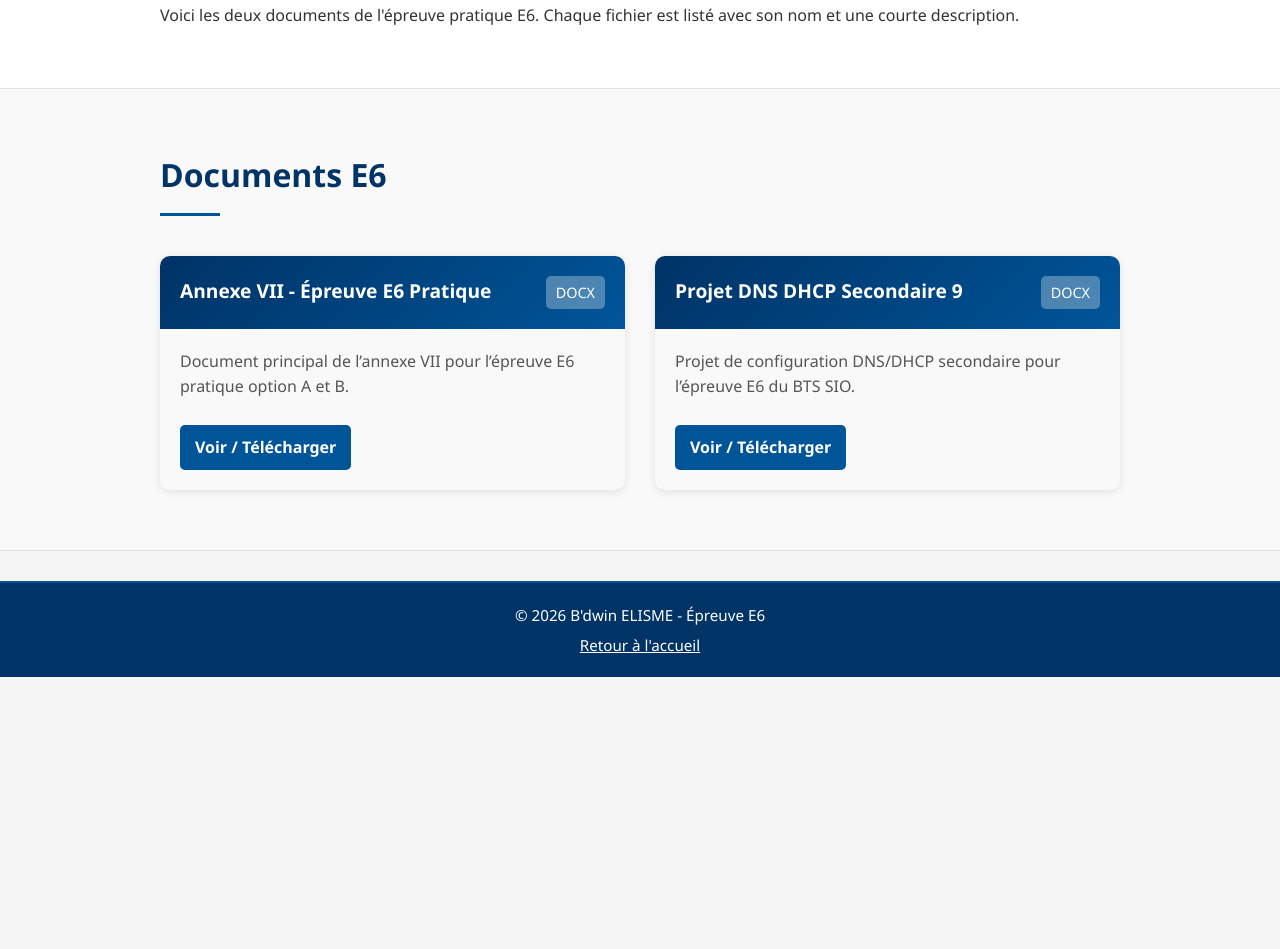
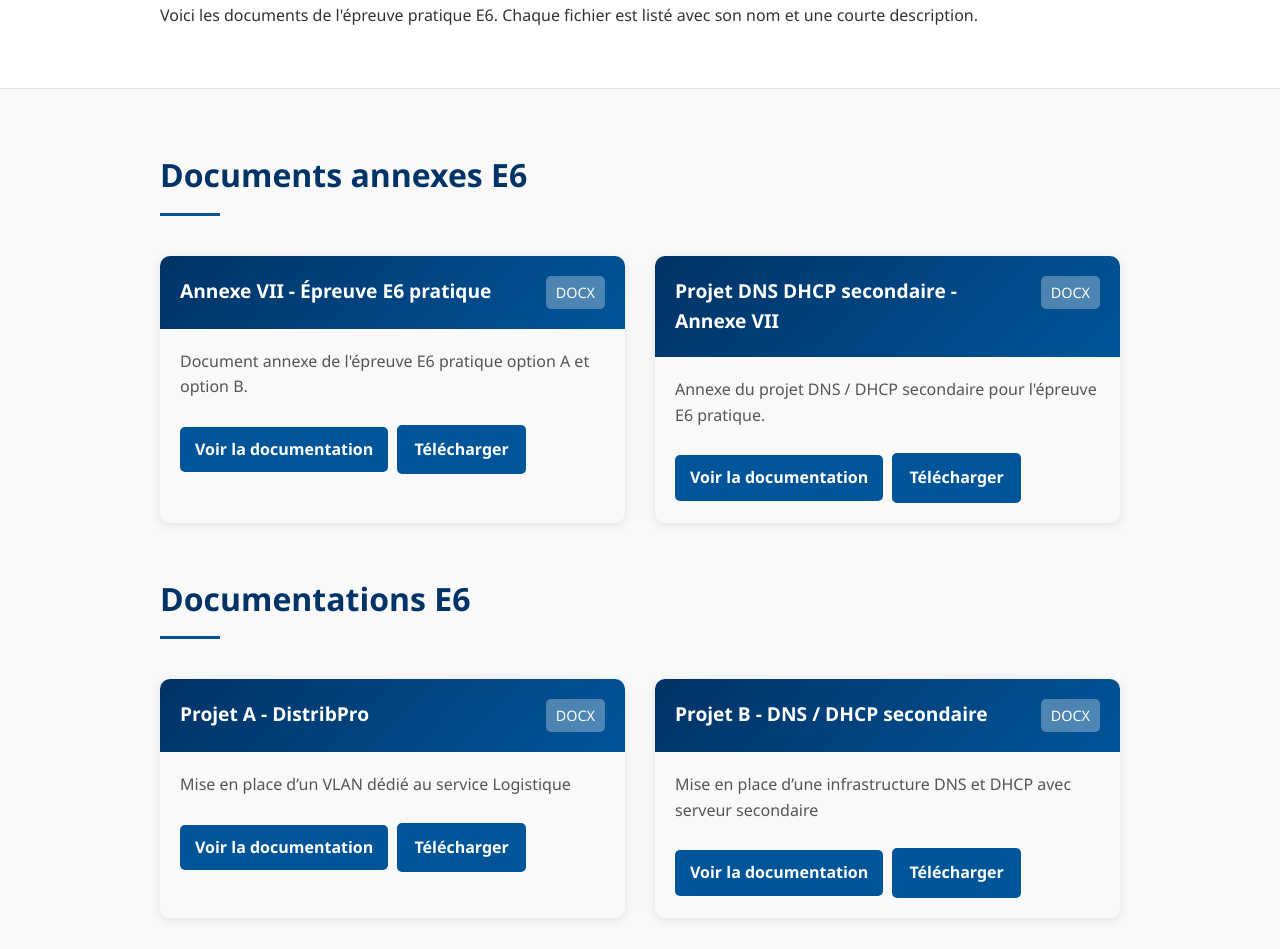
Before and after one commit to bdwin973/portfolio, a plain HTML site: page e6.html in a window 1280 px wide. Shown: the part 551-1500 px from the top of the page. Before the commit the page ends 1228 px from the top, so only its background shows below. Drawn offline with Linux system fonts and the light colour scheme.

Commit message:
Add files via upload

```diff
--- a/e6.html
+++ b/e6.html
@@ -3,7 +3,7 @@
 <head>
   <meta charset="UTF-8" />
   <meta name="viewport" content="width=device-width, initial-scale=1" />
-  <title>Épreuve E6 - Projets</title>
+  <title>&Eacute;preuve E6 - Projets</title>
   <link rel="stylesheet" href="css/style.css" />
   <link rel="stylesheet" href="https://cdnjs.cloudflare.com/ajax/libs/font-awesome/6.0.0/css/all.min.css" />
 </head>
@@ -14,9 +14,9 @@
         <img src="images/blabla.jpg" alt="photo B'dwin" />
       </div>
       <div class="header-content">
-        <h1>Épreuve E6</h1>
+        <h1>&Eacute;preuve E6</h1>
         <p class="job-title">Projets BTS SIO SISR</p>
-        <p class="typewriter" data-speed="50">Deux documents E6 présentés rapidement et en lien.</p>
+        <p class="typewriter" data-speed="50">Documents E6 pr&eacute;sent&eacute;s rapidement et en lien.</p>
         <div class="contact-quick">
           <a href="mailto:elismebdwin@gmail.com"><i class="fas fa-envelope"></i> elismebdwin@gmail.com</a>
           <a href="tel:0761338532"><i class="fas fa-phone"></i> 07 61 33 85 32</a>
@@ -27,7 +27,7 @@
     <nav class="navbar">
       <ul>
         <li><a href="index.html">Accueil</a></li>
-        <li><a href="#presentation">Présentation</a></li>
+        <li><a href="#presentation">Pr&eacute;sentation</a></li>
         <li><a href="#projets">Projets</a></li>
         <li><a href="index.html#contact">Contact</a></li>
       </ul>
@@ -38,37 +38,78 @@
     <div class="container">
       <h2>Projets E6</h2>
       <p>
-        Voici les deux documents de l'épreuve pratique E6. Chaque fichier est listé avec son nom et une courte description.
+        Voici les documents de l'&eacute;preuve pratique E6. Chaque fichier est list&eacute; avec son nom et une courte description.
       </p>
     </div>
   </section>
 
   <section id="projets" class="section bg-light">
     <div class="container">
-      <h2>Documents E6</h2>
+      <h2>Documents annexes E6</h2>
       <div class="projects-grid">
         <div class="project-card">
           <div class="project-header">
-            <h3>Annexe VII - Épreuve E6 Pratique</h3>
+            <h3>Annexe VII - &Eacute;preuve E6 pratique</h3>
             <span class="project-date">DOCX</span>
           </div>
           <div class="project-body">
-            <p class="project-description">Document principal de l’annexe VII pour l’épreuve E6 pratique option A et B.</p>
-            <a class="btn btn-primary" href="pdf/9%20-%20ANNEXE%20VII%20-%20EPREUVE%20E6%20PRATIQUE%20OPTION%20A%20ET%20OPTION%20B%20-%20BTS%20SIO%202026%20(3)%20(1).docx" target="_blank" download>
-              Voir / Télécharger
+            <p class="project-description">Document annexe de l'&eacute;preuve E6 pratique option A et option B.</p>
+            <a class="btn btn-primary" href="public/documents/e6/annexe-vii-e6.docx" target="_blank" rel="noopener noreferrer">
+              Voir la documentation
+            </a>
+            <a class="btn btn-secondary" href="public/documents/e6/annexe-vii-e6.docx" download>
+              T&eacute;l&eacute;charger
             </a>
           </div>
         </div>
 
         <div class="project-card">
           <div class="project-header">
-            <h3>Projet DNS DHCP Secondaire 9</h3>
+            <h3>Projet DNS DHCP secondaire - Annexe VII</h3>
             <span class="project-date">DOCX</span>
           </div>
           <div class="project-body">
-            <p class="project-description">Projet de configuration DNS/DHCP secondaire pour l’épreuve E6 du BTS SIO.</p>
-            <a class="btn btn-primary" href="pdf/Projet%20DNS%20DHCP%20Secondaire%209%20-%20ANNEXE%20VII%20-%20EPREUVE%20E6%20PRATIQUE%20OPTION%20A%20ET%20OPTION%20B%20-%20BTS%20SIO%202026.docx" target="_blank" download>
-              Voir / Télécharger
+            <p class="project-description">Annexe du projet DNS / DHCP secondaire pour l'&eacute;preuve E6 pratique.</p>
+            <a class="btn btn-primary" href="public/documents/e6/projet-dns-dhcp-secondaire-annexe-e6.docx" target="_blank" rel="noopener noreferrer">
+              Voir la documentation
+            </a>
+            <a class="btn btn-secondary" href="public/documents/e6/projet-dns-dhcp-secondaire-annexe-e6.docx" download>
+              T&eacute;l&eacute;charger
+            </a>
+          </div>
+        </div>
+      </div>
+
+      <h2 style="margin-top: 50px;">Documentations E6</h2>
+      <div class="projects-grid">
+        <div class="project-card">
+          <div class="project-header">
+            <h3>Projet A - DistribPro</h3>
+            <span class="project-date">DOCX</span>
+          </div>
+          <div class="project-body">
+            <p class="project-description">Mise en place d&rsquo;un VLAN d&eacute;di&eacute; au service Logistique</p>
+            <a class="btn btn-primary" href="public/documents/e6/Documentation_Projet_A_DistribPro_Elismee_Bdwin_V2.docx" target="_blank" rel="noopener noreferrer">
+              Voir la documentation
+            </a>
+            <a class="btn btn-secondary" href="public/documents/e6/Documentation_Projet_A_DistribPro_Elismee_Bdwin_V2.docx" download>
+              T&eacute;l&eacute;charger
+            </a>
+          </div>
+        </div>
+
+        <div class="project-card">
+          <div class="project-header">
+            <h3>Projet B - DNS / DHCP secondaire</h3>
+            <span class="project-date">DOCX</span>
+          </div>
+          <div class="project-body">
+            <p class="project-description">Mise en place d&rsquo;une infrastructure DNS et DHCP avec serveur secondaire</p>
+            <a class="btn btn-primary" href="public/documents/e6/Documentation_Projet_B_DNS_DHCP_Bdwin_ELISME_E6.docx" target="_blank" rel="noopener noreferrer">
+              Voir la documentation
+            </a>
+            <a class="btn btn-secondary" href="public/documents/e6/Documentation_Projet_B_DNS_DHCP_Bdwin_ELISME_E6.docx" download>
+              T&eacute;l&eacute;charger
             </a>
           </div>
         </div>
@@ -78,8 +119,8 @@
 
   <footer>
     <div class="container">
-      <p>&copy; 2026 B'dwin ELISME - Épreuve E6</p>
-      <p><a href="index.html" style="color: #fff; text-decoration: underline;">Retour à l'accueil</a></p>
+      <p>&copy; 2026 B'dwin ELISME - &Eacute;preuve E6</p>
+      <p><a href="index.html" style="color: #fff; text-decoration: underline;">Retour &agrave; l'accueil</a></p>
     </div>
   </footer>
 
```
Also changed, not shown: 5 other files.
